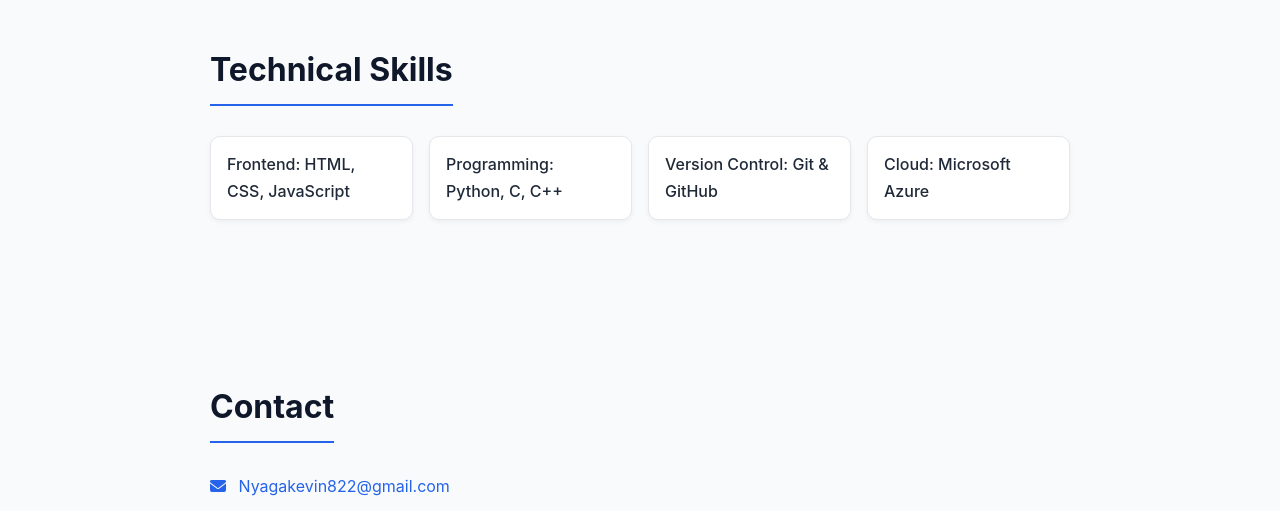
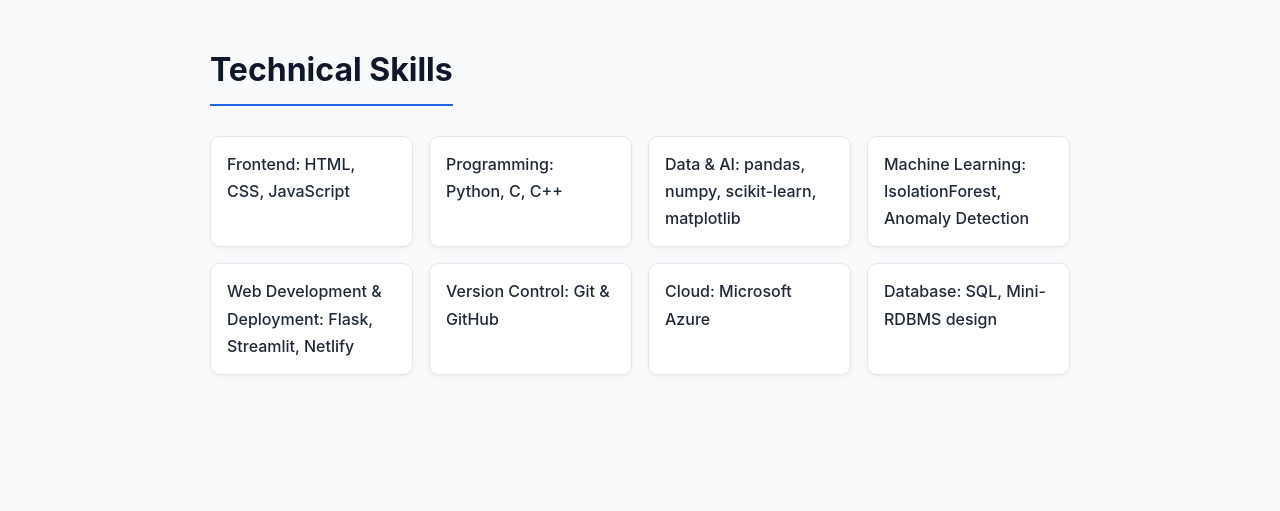
Before and after one commit to KLIIRTY/portfolio-website, a plain HTML site: page index.html in a window 1280 px wide. Shown: the part 1960-2471 px from the top of the page. Drawn offline with Linux system fonts and the light colour scheme.

Commit message:
Add Pacos NetInsight project and update skills section

```diff
--- a/index.html
+++ b/index.html
@@ -113,8 +113,12 @@
   <ul class="skills-list">
     <li>Frontend: HTML, CSS, JavaScript</li>
     <li>Programming: Python, C, C++</li>
+    <li>Data & AI: pandas, numpy, scikit-learn, matplotlib</li>
+    <li>Machine Learning: IsolationForest, Anomaly Detection</li>
+    <li>Web Development & Deployment: Flask, Streamlit, Netlify</li>
     <li>Version Control: Git & GitHub</li>
     <li>Cloud: Microsoft Azure</li>
+    <li>Database: SQL, Mini-RDBMS design</li>
   </ul>
 </section>
 
```
Lines whose indentation alone changed are shown as unchanged.
